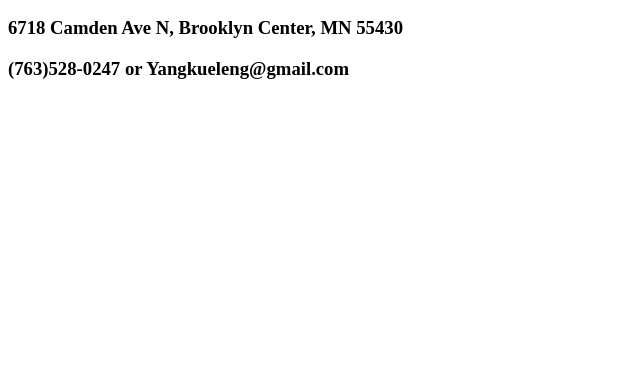
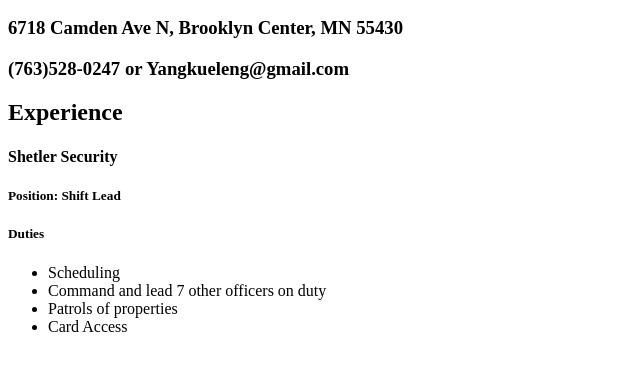
Before and after one commit to kueleng/kueleng.github.io, a plain HTML site: page index.html in a window 1280 px wide. Shown: the part 50-420 px from the top of the page, without its empty margins (0-640 px from the left). Drawn offline with Linux system fonts and the light colour scheme.

Commit message:
Update index.html

```diff
--- a/index.html
+++ b/index.html
@@ -6,5 +6,14 @@
   <body><h2> Kueleng Yang</h2>
     <h3> 6718 Camden Ave N, Brooklyn Center, MN 55430</h3>
     <h3>(763)528-0247 or Yangkueleng@gmail.com</h3>
+    <h2> Experience</h2>
+    <h4>Shetler Security</h4>
+    <h5>Position: Shift Lead</h5>
+    <h5>Duties</h5>
+    <ul>
+      <li> Scheduling</li>
+      <li>Command and lead 7 other officers on duty</li>
+      <li>Patrols of properties</li>
+      <li>Card Access</li>
 </body>
 </html>
```
